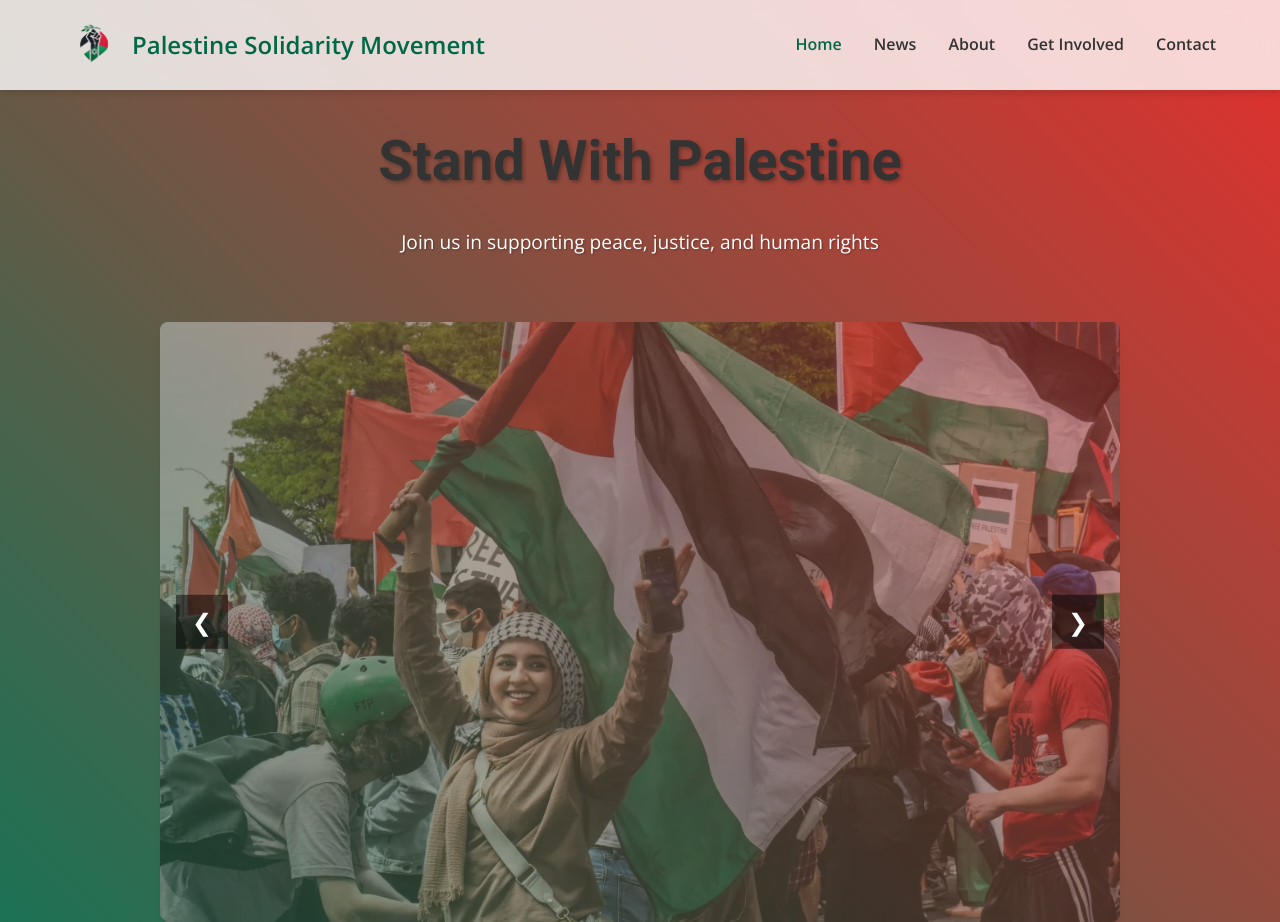
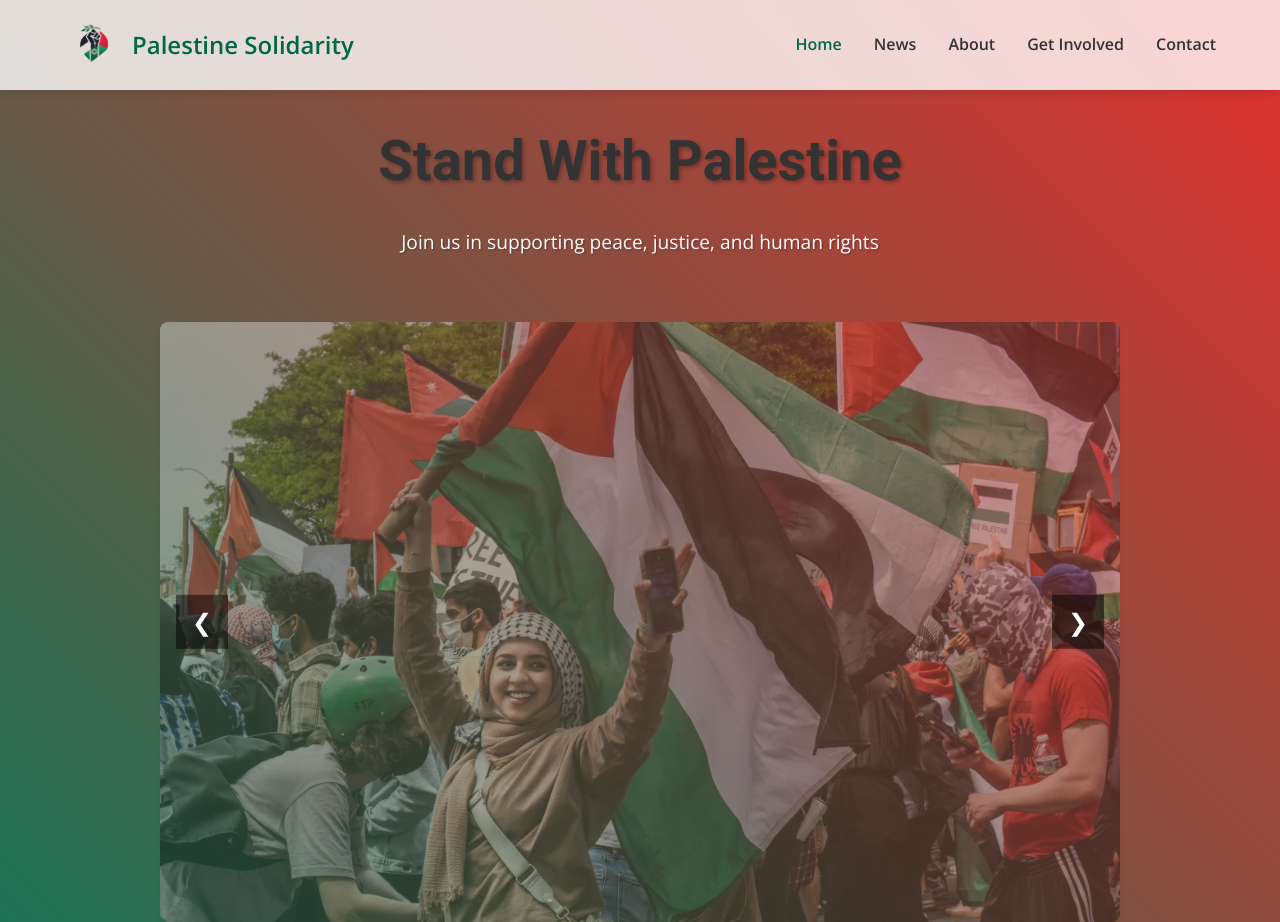
Before and after one commit to MKIILeague/Palestine-Solidarity, a plain HTML site: page index.html in a window 1280 px wide. Shown: the top 922 px of the page. Drawn offline with nearby package versions, Linux system fonts and the light colour scheme.

Commit message:
index.html

```diff
--- a/index.html
+++ b/index.html
@@ -11,7 +11,7 @@
     <header>
         <nav class="nav">
             <div class="nav__logo">
-                <a href="index.html" class="nav__logo-link"><img src="images/logo.png" alt="Palestine Logo" class="nav__logo-img"> Palestine Solidarity Movement</a>
+                <a href="index.html" class="nav__logo-link"><img src="images/logo.png" alt="Palestine Logo" class="nav__logo-img"> Palestine Solidarity</a>
             </div>
             <ul class="nav__links">
                 <li><a href="index.html" class="nav__link nav__link--active">Home</a></li>
```
